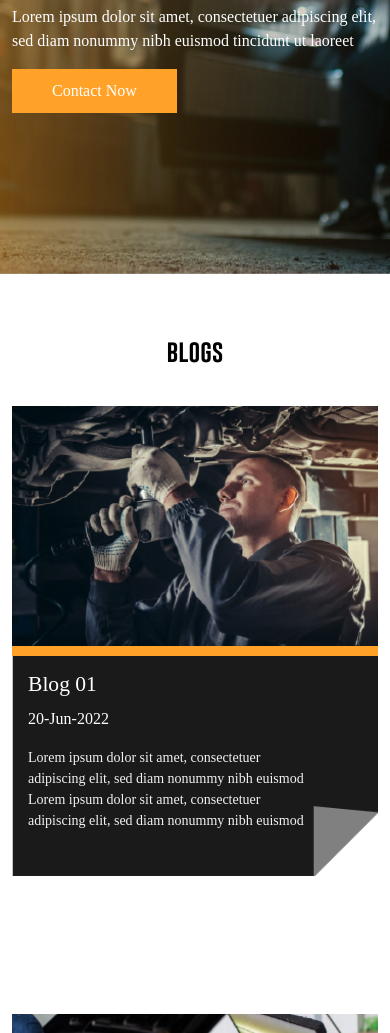
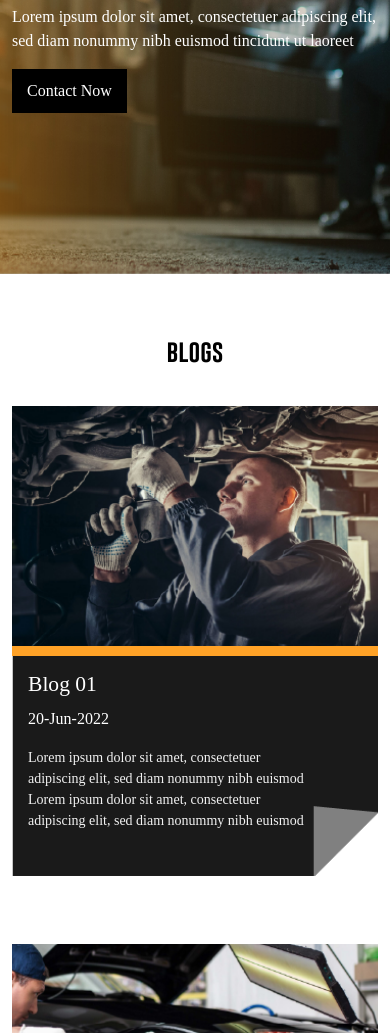
Before and after one commit to rukhsar624/Auto-Repair, a plain HTML site: page index.html in a window 390 px wide. Shown: the part 4367-5400 px from the top of the page. Drawn offline with Linux system fonts and the light colour scheme; a web font is replaced by a local one.

Commit message:
add css changes

```diff
--- a/assets/css/stylesheet.css
+++ b/assets/css/stylesheet.css
@@ -17,7 +17,7 @@ body::-webkit-scrollbar {
 }
 
 body::-webkit-scrollbar-thumb {
-    background-color: #275A55;
+    background-color: #FFA227;
     border-radius: 10px;
 }
 
@@ -669,7 +669,7 @@ body::-webkit-scrollbar-thumb {
     font-family: "Mont-Light";
     color: #000;
 }
-.cstmBtn1 {
+/* .cstmBtn1 {
     background-color: #FFA227;
     color: #fff;
     font-family: "Poppins-Light";
@@ -680,7 +680,7 @@ body::-webkit-scrollbar-thumb {
     background-color: #fff;
     color: #000;
     border: 1px solid #FFA227;
-}
+} */
 /* ========Contact Section css closed======== */
 /* ========Footer Section css Open======== */
 .footer{
@@ -1527,6 +1527,15 @@ form , .contactSection h3{
     width: 100%;
     text-align: center;
 }
+.card {
+    border: none;
+    margin-bottom: 3rem;
+    height: 490px;
+}
+.blogSec {
+    margin-top: 3rem;
+    padding-bottom: 0rem;
+}
 }
 @media only screen and (max-width:390px) {}
 
```
Also changed, not shown: 1 other file.
